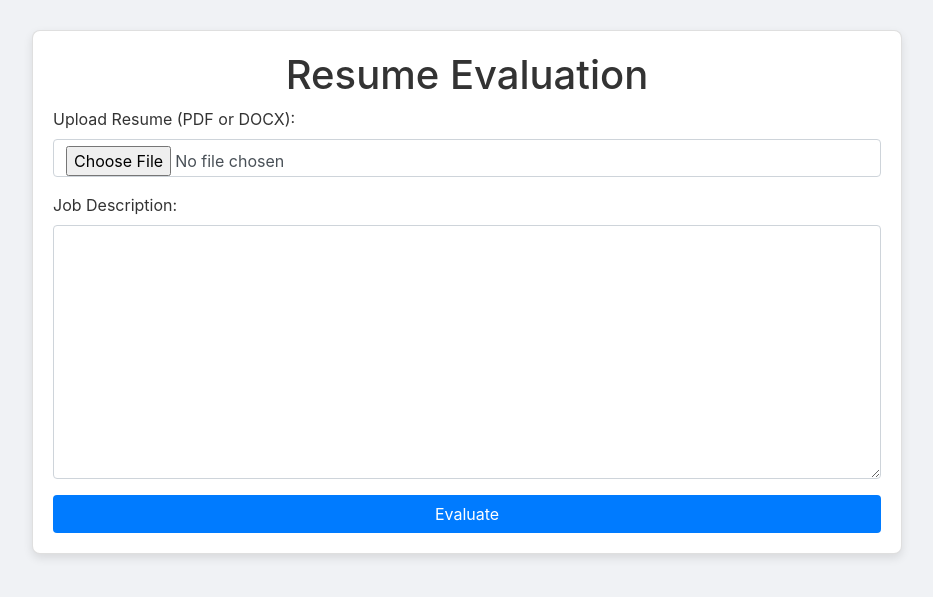
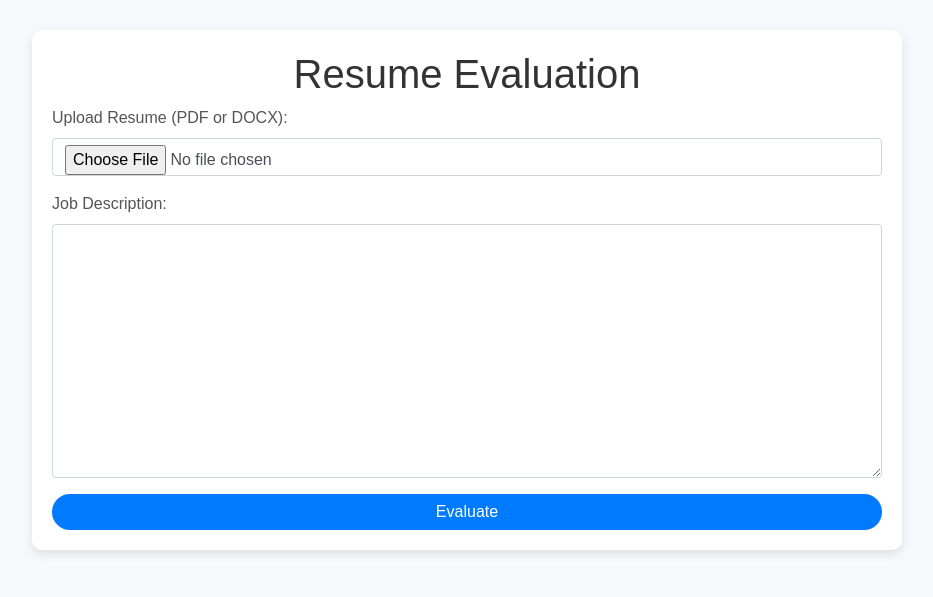
Before and after one commit to firstPole/resumeEvaluator, a Python web app: template templates/index.html in a window 1280 px wide. Shown: the top 597 px of the page, without its empty margins (173-1106 px from the left). Run offline with Jinja, Linux system fonts and the light colour scheme; the template is opened without the code that fills it, so the values that code supplies are empty; some libraries are stand-ins or nearby versions.

Commit message:
More professional look and feel applied

```diff
--- a/templates/index.html
+++ b/templates/index.html
@@ -1,5 +1,6 @@
 <!DOCTYPE html>
 <html lang="en">
+
 <head>
     <meta charset="UTF-8">
     <meta name="viewport" content="width=device-width, initial-scale=1.0">
@@ -11,66 +12,95 @@
     <!-- Custom CSS -->
     <style>
         body {
-            background-color: #f0f2f5;
+            background-color: #f7f8fc;
             color: #333;
             margin: 0;
             padding: 0;
+            font-family: 'Arial', sans-serif;
         }
+
         .container {
             margin-top: 30px;
             max-width: 900px;
         }
+
         .card {
             padding: 20px;
             box-shadow: 0 4px 10px rgba(0, 0, 0, 0.1);
-            border-radius: 8px;
+            border-radius: 10px;
             margin-bottom: 30px;
+            border: none;
         }
+
         .btn-custom {
             background-color: #007bff;
             color: white;
+            border-radius: 20px;
+            border: none;
+            transition: background-color 0.3s ease;
         }
+
         .btn-custom:hover {
             background-color: #0056b3;
         }
+
         .chart-container {
             height: 300px;
             width: 300px;
             margin: auto;
         }
+
         .text-highlight {
             font-size: 24px;
             font-weight: bold;
             margin-top: 10px;
         }
+
         #resultArea {
             display: none;
             margin-top: 30px;
         }
+
         .tag {
             display: inline-block;
             background-color: #007bff;
             color: white;
             padding: 5px 10px;
             margin: 5px;
-            border-radius: 5px;
+            border-radius: 20px;
+            font-size: 14px;
         }
-        #tagsList, #nonMatchingTagsList {
+
+        #tagsList,
+        #nonMatchingTagsList {
             margin-top: 20px;
         }
+
         .tags-container {
-            margin-top: 50px;
+            margin-top: 30px;
         }
+
         .match-info {
             font-size: 18px;
             font-weight: bold;
             margin-bottom: 20px;
+            color: #007bff;
         }
+
         .row.align-items-center {
             align-items: center;
         }
+
+        h1, h2, h3 {
+            color: #333;
+        }
+
+        form .form-group label {
+            color: #555;
+        }
     </style>
 </head>
+
 <body>
     <div class="container">
         <div class="card">
@@ -78,11 +108,13 @@
             <form id="evaluationForm" action="/evaluate" method="post" enctype="multipart/form-data">
                 <div class="form-group">
                     <label for="resume_file">Upload Resume (PDF or DOCX):</label>
-                    <input type="file" id="resume_file" name="resume_file" accept=".pdf, .docx" class="form-control" required>
+                    <input type="file" id="resume_file" name="resume_file" accept=".pdf, .docx" class="form-control"
+                        required>
                 </div>
                 <div class="form-group">
                     <label for="job_description">Job Description:</label>
-                    <textarea id="job_description" name="job_description" class="form-control" rows="10" required></textarea>
+                    <textarea id="job_description" name="job_description" class="form-control" rows="10"
+                        required></textarea>
                 </div>
                 <button type="submit" class="btn btn-custom btn-block">Evaluate</button>
             </form>
@@ -117,7 +149,7 @@
     <script>
         var currentChart = null;
 
-        document.getElementById('evaluationForm').addEventListener('submit', function(event) {
+        document.getElementById('evaluationForm').addEventListener('submit', function (event) {
             event.preventDefault();
 
             var formData = new FormData(this);
@@ -128,7 +160,7 @@
                 data: formData,
                 processData: false,
                 contentType: false,
-                success: function(data) {
+                success: function (data) {
                     document.getElementById('resultArea').style.display = 'block';
 
                     if (currentChart) {
@@ -143,7 +175,7 @@
                                 label: 'Match Score',
                                 data: [data.match_score, 100 - data.match_score],
                                 backgroundColor: ['#4CAF50', '#FFC107'],
-                                borderColor: ['#333', '#333'],
+                                borderColor: ['#fff', '#fff'],
                                 borderWidth: 1
                             }]
                         },
@@ -155,7 +187,7 @@
                                 },
                                 tooltip: {
                                     callbacks: {
-                                        label: function(tooltipItem) {
+                                        label: function (tooltipItem) {
                                             return tooltipItem.label + ': ' + Math.round(tooltipItem.raw) + '%';
                                         }
                                     }
@@ -168,7 +200,7 @@
 
                     var tagsList = document.getElementById('tagsList');
                     tagsList.innerHTML = '';
-                    data.relevant_tags.forEach(function(tag) {
+                    data.relevant_tags.forEach(function (tag) {
                         var tagElement = document.createElement('span');
                         tagElement.className = 'tag';
                         tagElement.innerText = tag;
@@ -177,18 +209,19 @@
 
                     var nonMatchingTagsList = document.getElementById('nonMatchingTagsList');
                     nonMatchingTagsList.innerHTML = '';
-                    data.non_matching_tags.forEach(function(tag) {
+                    data.non_matching_tags.forEach(function (tag) {
                         var tagElement = document.createElement('span');
                         tagElement.className = 'tag';
                         tagElement.innerText = tag;
                         nonMatchingTagsList.appendChild(tagElement);
                     });
                 },
-                error: function(xhr, status, error) {
+                error: function (xhr, status, error) {
                     console.error('Error:', status, error);
                 }
             });
         });
     </script>
 </body>
+
 </html>
```
